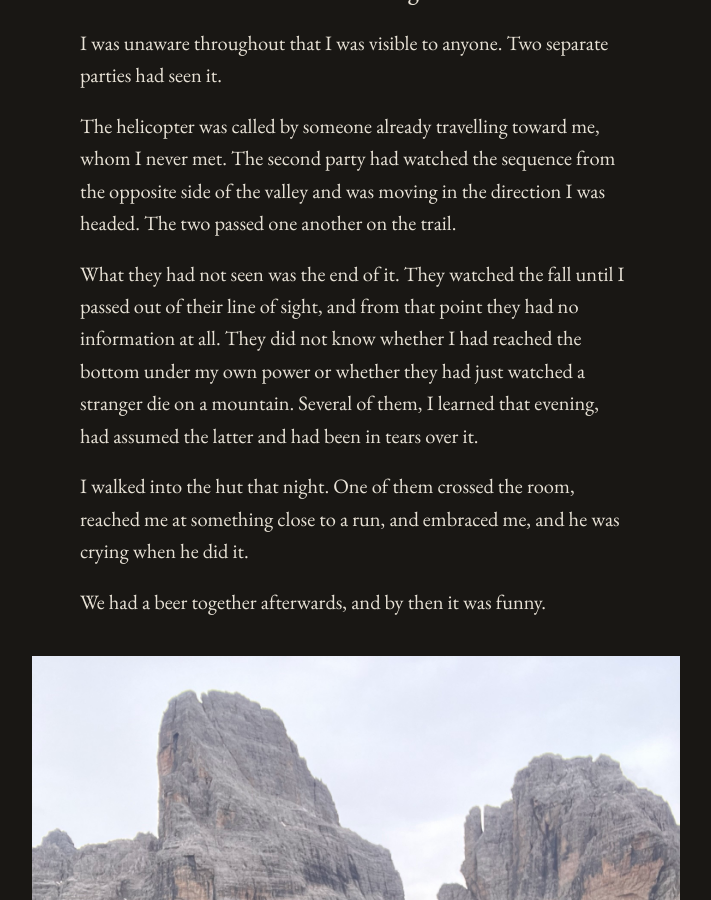
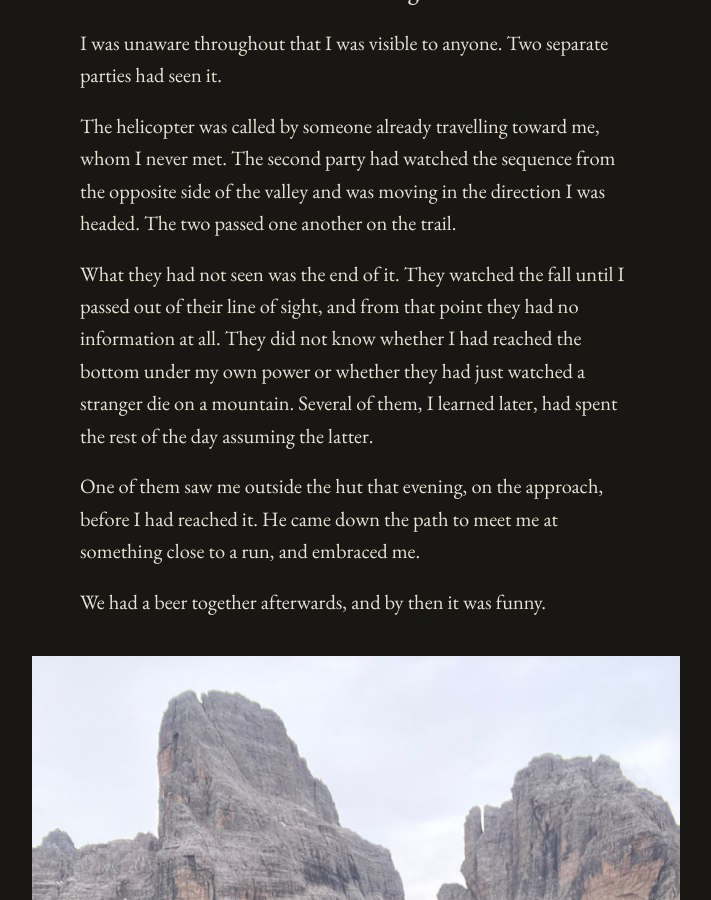
Before and after one commit to edoherty2017/edoherty2017.github.io, a Jekyll site: the page built from _posts/2026-11-05-tuckett.md, in a window 1280 px wide and 900 px high, scrolled down 24929 px. Shown: the whole window, without its empty margins (284-995 px from the left). Built offline with Jekyll 4.4.1, drawn with Linux system fonts in a browser that asks for light colours.

Commit message:
Correct the hut arrival
He saw me outside the hut on the approach, not across a room, and came
down the path to meet me. Removes the references to crying.

Co-Authored-By: Claude Opus 5 <noreply@anthropic.com>
Claude-Session: https://claude.ai/code/session_01DG7e8ydEM2dpSTUFw7pRqc

```diff
--- a/_posts/2026-11-05-tuckett.md
+++ b/_posts/2026-11-05-tuckett.md
@@ -586,11 +586,11 @@ in the direction I was headed. The two passed one another on the trail.
 What they had not seen was the end of it. They watched the fall until I passed out of their
 line of sight, and from that point they had no information at all. They did not know whether
 I had reached the bottom under my own power or whether they had just watched a stranger die
-on a mountain. Several of them, I learned that evening, had assumed the latter and had been
-in tears over it.
+on a mountain. Several of them, I learned later, had spent the rest of the day assuming the
+latter.
 
-I walked into the hut that night. One of them crossed the room, reached me at something
-close to a run, and embraced me, and he was crying when he did it.
+One of them saw me outside the hut that evening, on the approach, before I had reached it.
+He came down the path to meet me at something close to a run, and embraced me.
 
 We had a beer together afterwards, and by then it was funny.
 
```
